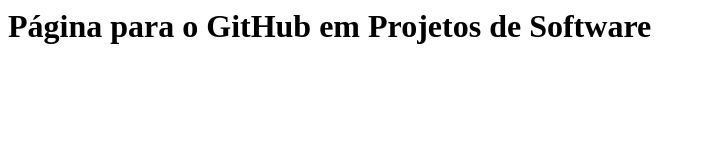
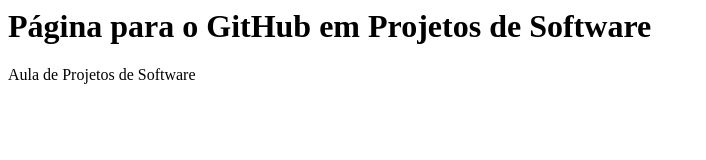
Before and after one commit to projsoft2024/aula2a, a plain HTML site: page index.html in a window 1280 px wide. Shown: the whole page, without its empty margins (0-706 px from the left). Drawn offline with Linux system fonts and the light colour scheme.

Commit message:
Atualizando index.html

```diff
--- a/index.html
+++ b/index.html
@@ -2,5 +2,6 @@
 <head><title> Página Exemplo para GitHub</title> </head>
 <body>
 <h1> Página para o GitHub em Projetos de Software </h1>
+  <p> Aula de Projetos de Software</p>
 </body>
 </html>
```
